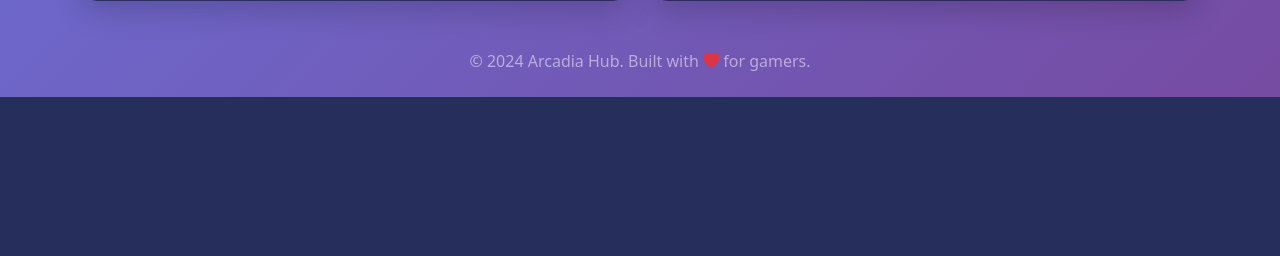
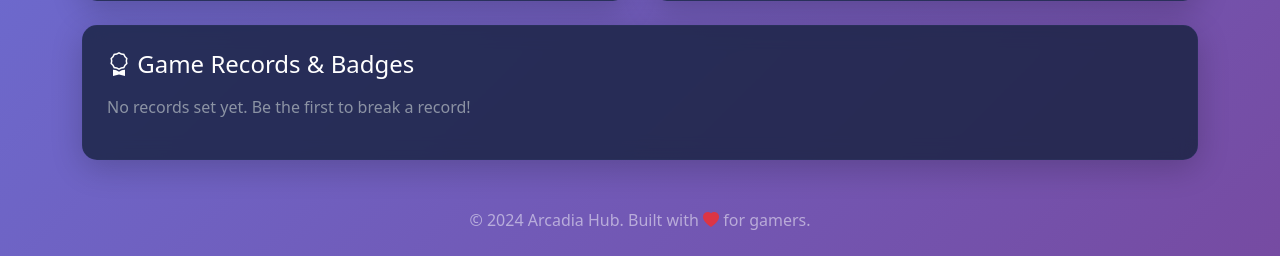
Before and after one commit to zabi22/arcadia-hub, a Flask app: page /leaderboard in a window 1280 px wide. Shown: the part 1107-1363 px from the top of the page. Before the commit the page ends 1204 px from the top, so only its background shows below. Run offline with Flask 3, Linux system fonts and the light colour scheme; a user stored in the database is signed in.

Commit message:
Fix score persistence, add game records system with badges, improve leaderboard with record holders

```diff
--- a/app.py
+++ b/app.py
@@ -16,6 +16,7 @@ except ImportError:
 
 app = Flask(__name__)
 app.secret_key = os.environ.get('SECRET_KEY', 'dev-key-change-in-production')
+app.config['PERMANENT_SESSION_LIFETIME'] = timedelta(days=30)
 
 DB_NAME = 'gaming_app.db'
 
@@ -42,8 +43,10 @@ SHOP_ITEMS = {
     'badge_pro': {'name': 'Pro Gamer Badge', 'description': 'Pro badge', 'price': 150, 'icon': '🏆', 'type': 'badge', 'category': 'badge'}
 }
 
+GAME_RECORDS = {}
+
 class DatabaseManager:
-    CURRENT_SCHEMA_VERSION = 3
+    CURRENT_SCHEMA_VERSION = 4
 
     def __init__(self):
         self.conn = sqlite3.connect(DB_NAME, check_same_thread=False)
@@ -72,7 +75,7 @@ class DatabaseManager:
 
     def _run_migrations(self):
         current_version = self._get_schema_version()
-        migrations = [(1, self._migration_v1), (2, self._migration_v2), (3, self._migration_v3)]
+        migrations = [(1, self._migration_v1), (2, self._migration_v2), (3, self._migration_v3), (4, self._migration_v4)]
         for version, migration_func in migrations:
             if current_version < version:
                 try:
@@ -93,12 +96,16 @@ class DatabaseManager:
         self.cursor.execute('CREATE TABLE IF NOT EXISTS user_inventory (inventory_id INTEGER PRIMARY KEY AUTOINCREMENT, user_id INTEGER NOT NULL, item_id TEXT NOT NULL, acquired_at TIMESTAMP DEFAULT CURRENT_TIMESTAMP, FOREIGN KEY(user_id) REFERENCES users(user_id) ON DELETE CASCADE)')
         self.conn.commit()
 
+    def _migration_v4(self):
+        self.cursor.execute('CREATE TABLE IF NOT EXISTS game_records (record_id INTEGER PRIMARY KEY AUTOINCREMENT, game_key TEXT NOT NULL, user_id INTEGER NOT NULL, record_score INTEGER NOT NULL, badge_name TEXT, badge_icon TEXT, set_at TIMESTAMP DEFAULT CURRENT_TIMESTAMP, UNIQUE(game_key), FOREIGN KEY(user_id) REFERENCES users(user_id) ON DELETE CASCADE, FOREIGN KEY(game_key) REFERENCES games(game_key) ON DELETE CASCADE)')
+        self.conn.commit()
+
     def _init_tables(self):
         tables = [
-            ('CREATE TABLE IF NOT EXISTS users (user_id INTEGER PRIMARY KEY AUTOINCREMENT, username TEXT UNIQUE NOT NULL, password_hash TEXT NOT NULL, email TEXT UNIQUE NOT NULL, created_at TIMESTAMP DEFAULT CURRENT_TIMESTAMP, last_login DATE, streak INTEGER DEFAULT 0, coins INTEGER DEFAULT 100, total_games_played INTEGER DEFAULT 0, total_score INTEGER DEFAULT 0, avatar_config TEXT, settings_config TEXT DEFAULT \\\'{"theme": "dark", "sound": true, "notifications": true}\\\')', "users"),
+            ('CREATE TABLE IF NOT EXISTS users (user_id INTEGER PRIMARY KEY AUTOINCREMENT, username TEXT UNIQUE NOT NULL, password_hash TEXT NOT NULL, email TEXT UNIQUE NOT NULL, created_at TIMESTAMP DEFAULT CURRENT_TIMESTAMP, last_login DATE, streak INTEGER DEFAULT 0, coins INTEGER DEFAULT 100, total_games_played INTEGER DEFAULT 0, total_score INTEGER DEFAULT 0, avatar_config TEXT, settings_config TEXT DEFAULT \'{"theme": "dark", "sound": true, "notifications": true}\')', "users"),
             ('CREATE TABLE IF NOT EXISTS games (game_id INTEGER PRIMARY KEY AUTOINCREMENT, game_key TEXT UNIQUE NOT NULL, name TEXT NOT NULL, category TEXT, difficulty TEXT, play_count INTEGER DEFAULT 0, icon TEXT, color TEXT)', "games"),
             ('CREATE TABLE IF NOT EXISTS scores (score_id INTEGER PRIMARY KEY AUTOINCREMENT, user_id INTEGER NOT NULL, game_key TEXT NOT NULL, score INTEGER NOT NULL, play_time INTEGER DEFAULT 0, achieved_at TIMESTAMP DEFAULT CURRENT_TIMESTAMP, FOREIGN KEY(user_id) REFERENCES users(user_id) ON DELETE CASCADE, FOREIGN KEY(game_key) REFERENCES games(game_key) ON DELETE CASCADE)', "scores"),
-            ('CREATE TABLE IF NOT EXISTS friends (friendship_id INTEGER PRIMARY KEY AUTOINCREMENT, user_id_1 INTEGER NOT NULL, user_id_2 INTEGER NOT NULL, status TEXT DEFAULT \\\'pending\\\', created_at TIMESTAMP DEFAULT CURRENT_TIMESTAMP, UNIQUE(user_id_1, user_id_2), FOREIGN KEY(user_id_1) REFERENCES users(user_id) ON DELETE CASCADE, FOREIGN KEY(user_id_2) REFERENCES users(user_id) ON DELETE CASCADE)', "friends"),
+            ('CREATE TABLE IF NOT EXISTS friends (friendship_id INTEGER PRIMARY KEY AUTOINCREMENT, user_id_1 INTEGER NOT NULL, user_id_2 INTEGER NOT NULL, status TEXT DEFAULT \'pending\', created_at TIMESTAMP DEFAULT CURRENT_TIMESTAMP, UNIQUE(user_id_1, user_id_2), FOREIGN KEY(user_id_1) REFERENCES users(user_id) ON DELETE CASCADE, FOREIGN KEY(user_id_2) REFERENCES users(user_id) ON DELETE CASCADE)', "friends"),
             ('CREATE TABLE IF NOT EXISTS messages (msg_id INTEGER PRIMARY KEY AUTOINCREMENT, sender_id INTEGER NOT NULL, receiver_id INTEGER NOT NULL, content TEXT NOT NULL, is_read INTEGER DEFAULT 0, sent_at TIMESTAMP DEFAULT CURRENT_TIMESTAMP, FOREIGN KEY(sender_id) REFERENCES users(user_id) ON DELETE CASCADE, FOREIGN KEY(receiver_id) REFERENCES users(user_id) ON DELETE CASCADE)', "messages"),
         ]
         for sql, name in tables:
@@ -255,8 +262,16 @@ def login_required(f):
         if 'user_id' not in session:
             flash('Please log in to access this page', 'warning')
             return redirect(url_for('login'))
+        session.permanent = True
         return f(*args, **kwargs)
     return decorated_function
+
+@app.before_request
+def load_user():
+    if 'user_id' in session:
+        user = db.fetch_one("SELECT * FROM users WHERE user_id = ?", (session['user_id'],))
+        if user:
+            session.permanent = True
 
 @app.route('/')
 def index():
@@ -279,6 +294,7 @@ def login():
         if success:
             session['user_id'] = auth.current_user['user_id']
             session['username'] = auth.current_user['username']
+            session.permanent = True
             flash(message, 'success')
             if auth.daily_reward_msg:
                 flash(auth.daily_reward_msg, 'info')
@@ -350,7 +366,16 @@ def submit_score():
     db.execute("UPDATE users SET coins = coins + ?, total_games_played = total_games_played + 1, total_score = total_score + ? WHERE user_id = ?", (coins_earned, score, user_id))
     db.execute("UPDATE games SET play_count = play_count + 1 WHERE game_key = ?", (game_key,))
 
-    return jsonify({'success': True, 'coins_earned': coins_earned, 'message': f'Score saved! +{coins_earned} coins'})
+    record = db.fetch_one("SELECT * FROM game_records WHERE game_key = ?", (game_key,))
+    is_record = False
+    if record and score > record['record_score']:
+        db.execute("UPDATE game_records SET user_id = ?, record_score = ?, set_at = datetime('now') WHERE game_key = ?", (user_id, score, game_key))
+        is_record = True
+    elif not record:
+        db.execute("INSERT INTO game_records (game_key, user_id, record_score, badge_name, badge_icon) VALUES (?, ?, ?, ?, ?)", (game_key, user_id, score, f"Record Holder", "🏅"))
+        is_record = True
+
+    return jsonify({'success': True, 'coins_earned': coins_earned, 'is_record': is_record, 'message': f'Score saved! +{coins_earned} coins' + (" - NEW RECORD! 🏅" if is_record else "")})
 
 @app.route('/leaderboard')
 @login_required
@@ -360,7 +385,10 @@ def leaderboard():
     game_leaderboards = {}
     for game in games_list:
         game_leaderboards[game['game_key']] = db.fetch_all("SELECT u.username, MAX(s.score) as high_score, COUNT(s.score_id) as times_played FROM scores s JOIN users u ON s.user_id = u.user_id WHERE s.game_key = ? GROUP BY s.user_id ORDER BY high_score DESC LIMIT 20", (game['game_key'],))
-    return render_template('leaderboard.html', overall=overall, game_leaderboards=game_leaderboards, games=games_list)
+
+    records = db.fetch_all("SELECT gr.*, g.name as game_name, u.username FROM game_records gr JOIN games g ON gr.game_key = g.game_key JOIN users u ON gr.user_id = u.user_id ORDER BY gr.set_at DESC")
+
+    return render_template('leaderboard.html', overall=overall, game_leaderboards=game_leaderboards, games=games_list, records=records)
 
 @app.route('/friends')
 @login_required
--- a/templates/leaderboard.html
+++ b/templates/leaderboard.html
@@ -72,4 +72,35 @@
     </div>
     {% endfor %}
 </div>
+
+<!-- Game Records & Badges -->
+<div class="card p-4 mt-4">
+    <h4 class="text-white mb-3"><i class="bi bi-award"></i> Game Records & Badges</h4>
+    {% if records %}
+    <div class="table-responsive">
+        <table class="table table-dark table-hover">
+            <thead>
+                <tr>
+                    <th class="text-white">Game</th>
+                    <th class="text-white">Record Holder</th>
+                    <th class="text-white">Score</th>
+                    <th class="text-white">Badge</th>
+                </tr>
+            </thead>
+            <tbody>
+                {% for record in records %}
+                <tr>
+                    <td class="text-white">{{ record.game_name }}</td>
+                    <td class="text-white fw-bold">{{ record.username }}</td>
+                    <td class="text-warning">{{ record.record_score }}</td>
+                    <td class="text-white fs-5">{{ record.badge_icon }} {{ record.badge_name }}</td>
+                </tr>
+                {% endfor %}
+            </tbody>
+        </table>
+    </div>
+    {% else %}
+    <p class="text-muted">No records set yet. Be the first to break a record!</p>
+    {% endif %}
+</div>
 {% endblock %}
```
Also changed, not shown: README.md, gaming_app.db.
